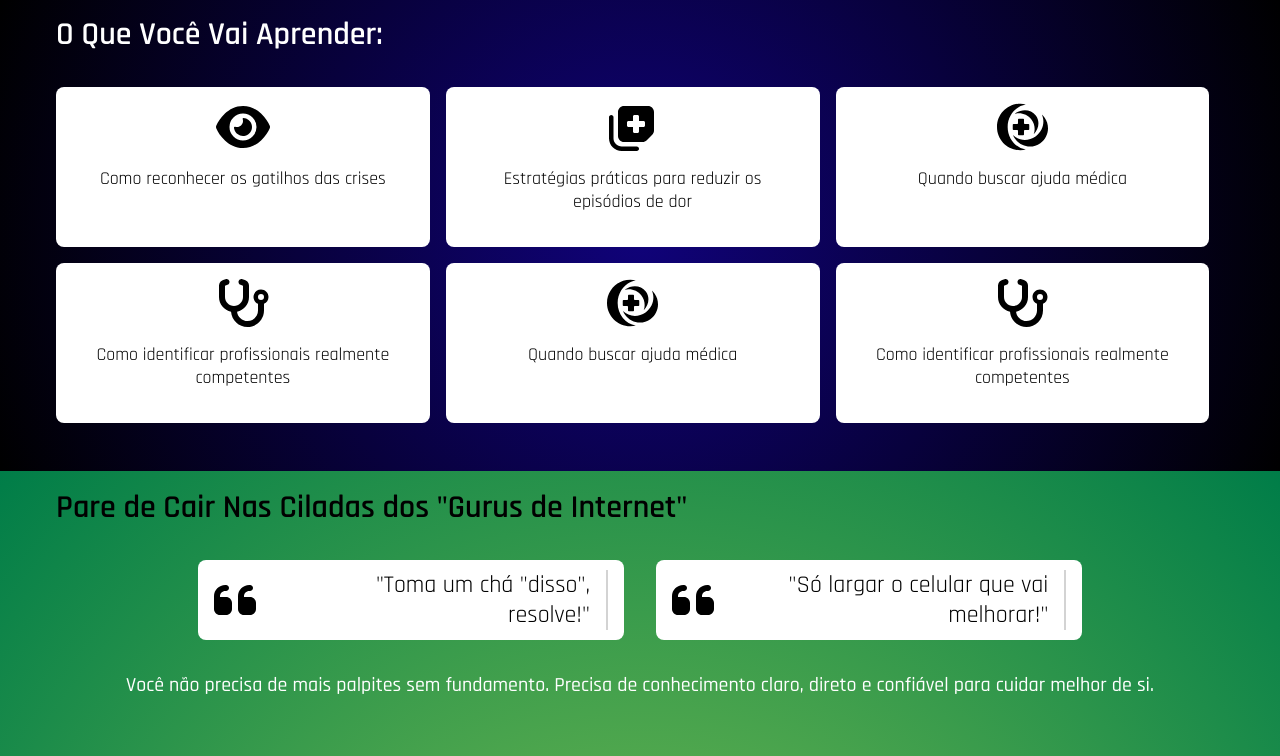
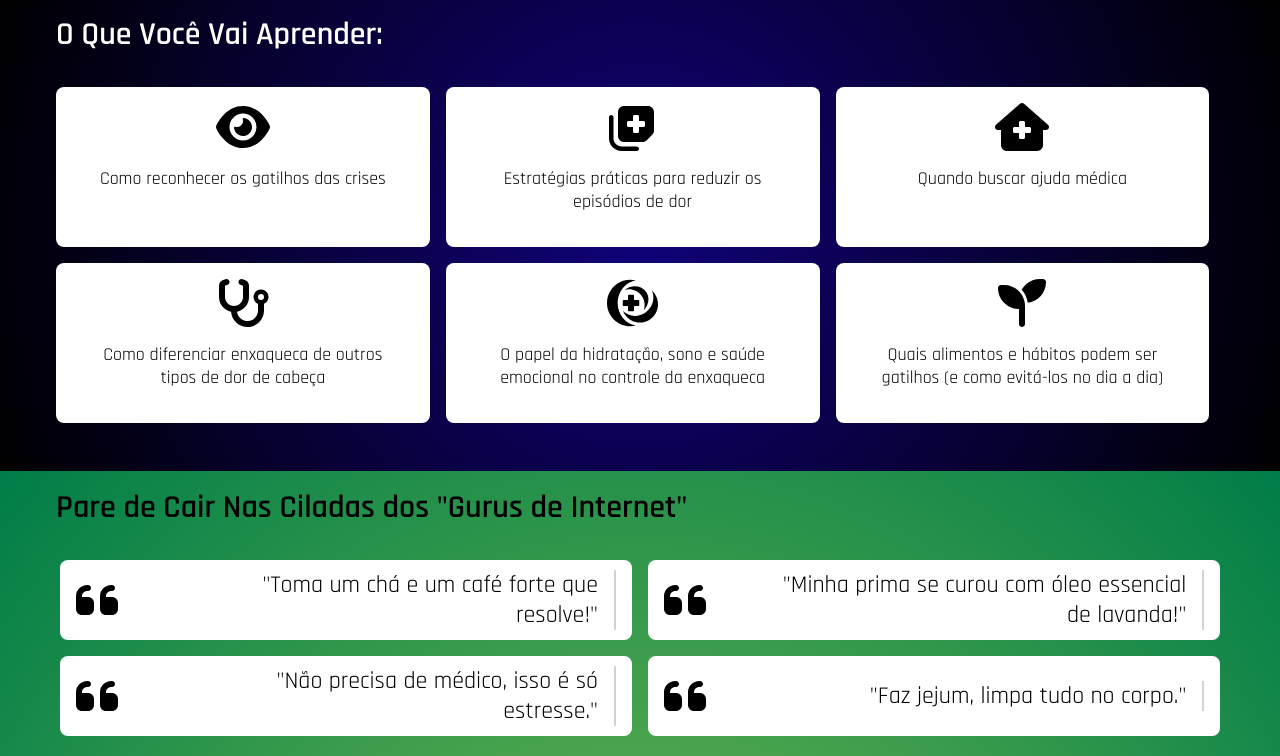
Before and after one commit to LucasCosta0117/landing-page-enxaqueca, a Vue app: page / in a window 1280 px wide. Shown: the part 480-1236 px from the top of the page. Built offline with nearby package versions, Linux system fonts and the light colour scheme.

Commit message:
feat: adiciona novos textos aos componentes de informações

```diff
--- a/src/main.js
+++ b/src/main.js
@@ -17,6 +17,8 @@ import { faArrowsDownToPeople } from '@fortawesome/free-solid-svg-icons';
 import { faStethoscope } from '@fortawesome/free-solid-svg-icons';
 import { faDownload } from '@fortawesome/free-solid-svg-icons';
 import { faEnvelope } from '@fortawesome/free-regular-svg-icons';
+import { faSeedling } from '@fortawesome/free-solid-svg-icons';
+import { faHouseMedical } from '@fortawesome/free-solid-svg-icons';
 
 
 library.add(
@@ -33,7 +35,9 @@ library.add(
     faArrowsDownToPeople,
     faStethoscope,
     faDownload,
-    faEnvelope
+    faEnvelope,
+    faSeedling,
+    faHouseMedical
 );
 
 createApp(App)
--- a/src/pages/HomePage.vue
+++ b/src/pages/HomePage.vue
@@ -237,25 +237,27 @@ export default {
               textCard: 'Estratégias práticas para reduzir os episódios de dor'
             },
             {
-              iconName: 'fa-brands fa-medrt',
+              iconName: 'fa-solid fa-house-medical',
               textCard: 'Quando buscar ajuda médica'
             },
             {
               iconName: 'fa-solid fa-stethoscope',
-              textCard: 'Como identificar profissionais realmente competentes'
+              textCard: 'Como diferenciar enxaqueca de outros tipos de dor de cabeça'
             },
             {
               iconName: 'fa-brands fa-medrt',
-              textCard: 'Quando buscar ajuda médica'
+              textCard: 'O papel da hidratação, sono e saúde emocional no controle da enxaqueca'
             },
             {
-              iconName: 'fa-solid fa-stethoscope',
-              textCard: 'Como identificar profissionais realmente competentes'
+              iconName: 'fa-solid fa-seedling',
+              textCard: 'Quais alimentos e hábitos podem ser gatilhos (e como evitá-los no dia a dia)'
             }
           ],
           quoteCards: [
-            { textCard: 'Toma um chá "disso", resolve!' },
-            { textCard: 'Só largar o celular que vai melhorar!' }
+            { textCard: 'Toma um chá e um café forte que resolve!' },
+            { textCard: 'Minha prima se curou com óleo essencial de lavanda!' },
+            { textCard: 'Não precisa de médico, isso é só estresse.' },
+            { textCard: 'Faz jejum, limpa tudo no corpo.' }
           ],
           bulletItems1: [
             { text: 'Reconhecer os sinais do seu corpo.' },
@@ -405,7 +407,7 @@ export default {
 .quote-card-components {
   display: flex;
   flex-direction: column;
-  gap: 2rem;
+  gap: 1rem;
 }
 .quote-card-box img {
   width: 35rem;
@@ -490,6 +492,8 @@ export default {
   }
   .quote-card-components {
     flex-direction: row;
+    flex-wrap: wrap;
+    justify-content: center;
   }
   .feedback-section-title {
     width: 33rem;
```
